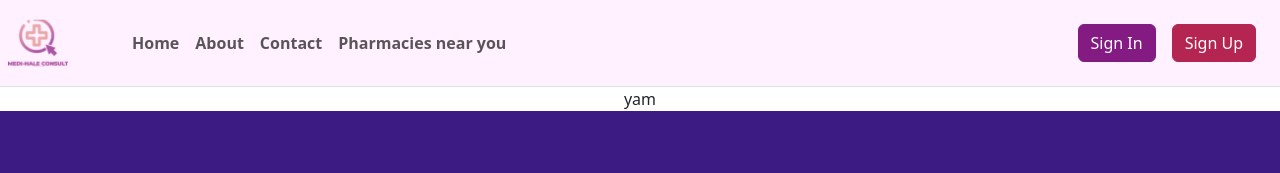
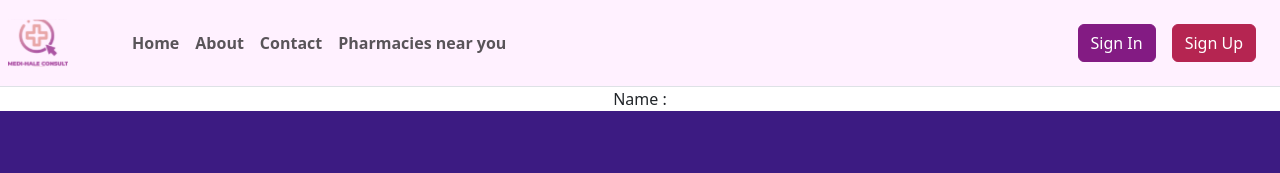
Before and after one commit to seregheik/medicareplus, a React (Vite) app: page /profile in a window 1280 px wide. Shown: the top 173 px of the page. Built offline with nearby package versions, Linux system fonts and the light colour scheme; no server answers.

Commit message:
api in progress

```diff
--- a/src/dashboard/Profile.tsx
+++ b/src/dashboard/Profile.tsx
@@ -1,23 +1,21 @@
 import Axios from 'axios'
 import { useQuery } from '@tanstack/react-query'
 
-
-
-
 const Profile = () => {
 
-    const {data} = useQuery({queryKey: [], queryFn: () => {
+    const {data} = useQuery({queryKey: ['profile'], queryFn: () => {
         return Axios
-        .get('https://api.medihaleconsult.com/api/patient/data', {headers: {'Content-Type': 'application/json','Authorization':`Bearer ${'108|O90DWZaKBQJUsgvQelCj8V4wOwT3JRklQVWzmUA27cce62ba'}`}})
+        .get('https://api.medihaleconsult.com/api/patient/data', {headers: {'Content-Type': 'application/json','Authorization':`Bearer ${localStorage.getItem('MediLoginToken')}`}})
         .then((res)=> res.data)
 }})
 
-// console.log(localStorage.getItem('LoginToken'))
 console.log(data)
 
 
   return (
-    <div>yam</div>
+    <div>
+      <div>Name : {}</div>
+    </div>
   )
 }
 
--- a/src/pages/Login.tsx
+++ b/src/pages/Login.tsx
@@ -25,7 +25,7 @@ const Login = () => {
       console.log(res)
       if (res.request.status === 200){
         console.log(res.data.token)
-        localStorage.setItem('LoginToken', res.data.token)
+        localStorage.setItem('MediLoginToken', res.data.token)
         navigate('/profile');
       }
     }).catch((error) => {
```
